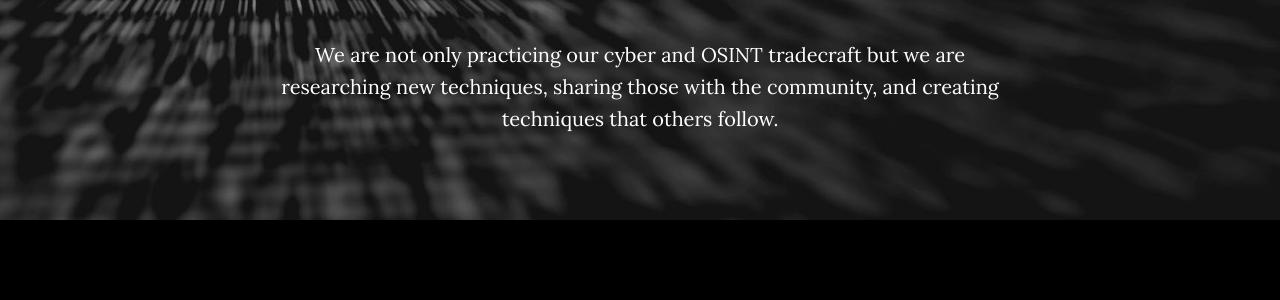
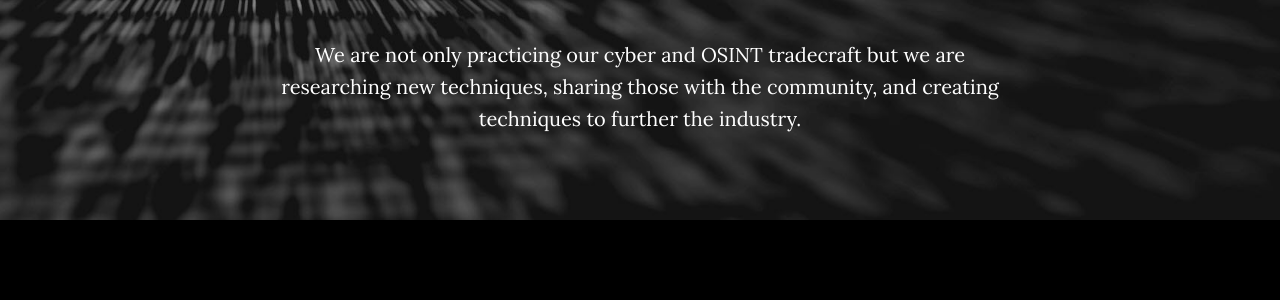
Before and after one commit to spotlightinfosec/spotlightinfosec.github.io, a Jekyll site: the page built from index.html, in a window 1280 px wide and 900 px high, scrolled down 1427 px. Shown: the part 218-518 px from the top of the window. Built offline with Jekyll 4.4.1, drawn with Linux system fonts in a browser that asks for light colours.

Commit message:
fixing text

```diff
--- a/_includes/whatwedo.html
+++ b/_includes/whatwedo.html
@@ -4,7 +4,7 @@
             <div class="container">
                 <div class="col-lg-8 col-lg-offset-2">
                     <h2>What We Do</h2>
-                    <p>We are not only practicing our cyber and OSINT tradecraft but we are researching new techniques, sharing those with the community, and creating techniques that others follow.</p>
+                    <p>We are not only practicing our cyber and OSINT tradecraft but we are researching new techniques, sharing those with the community, and creating techniques to further the industry.</p>
                 </div>
             </div>
         </div>
```
